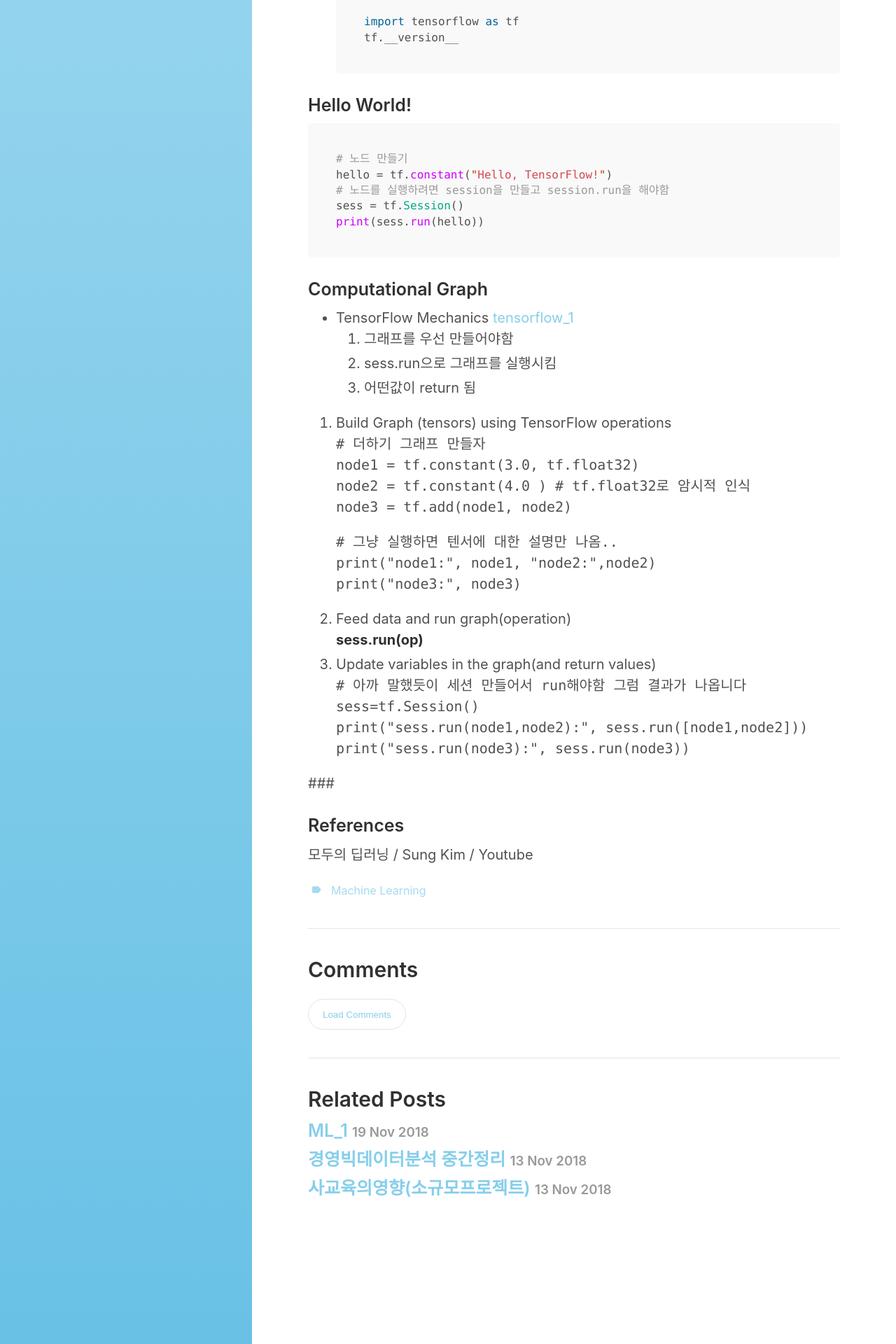
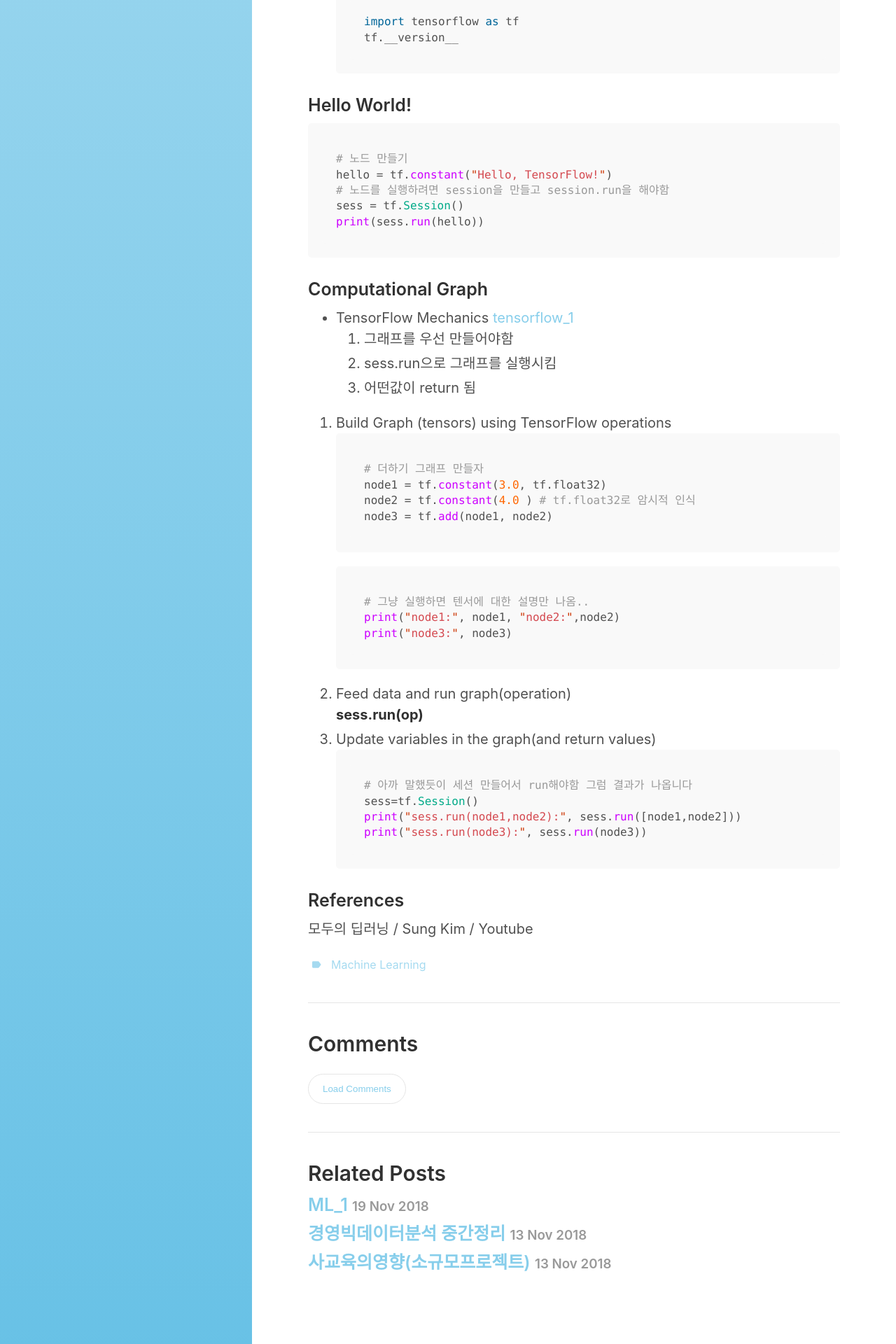
Before and after one commit to vlufoot/vlufoot.github.io, a Jekyll site: the page built from _posts/2018-11-19-ML_1_TensorFlow설치와기본.md, in a window 1280 px wide. Shown: the part 766-2686 px from the top of the page at 70% size. Built offline with Jekyll 4.4.1, drawn with Linux system fonts in a browser that asks for light colours.

Commit message:
Update 2018-11-19-ML_1_TensorFlow설치와기본.md

````diff
--- a/_posts/2018-11-19-ML_1_TensorFlow설치와기본.md
+++ b/_posts/2018-11-19-ML_1_TensorFlow설치와기본.md
@@ -47,13 +47,13 @@
 3. 어떤값이 return 됨
 
 1. Build Graph (tensors) using TensorFlow operations
-```Python
+```python
 # 더하기 그래프 만들자
 node1 = tf.constant(3.0, tf.float32)
 node2 = tf.constant(4.0 ) # tf.float32로 암시적 인식
 node3 = tf.add(node1, node2)
 ```
-```Python
+```python
 # 그냥 실행하면 텐서에 대한 설명만 나옴..
 print("node1:", node1, "node2:",node2)
 print("node3:", node3)
@@ -61,14 +61,13 @@
 2. Feed data and run graph(operation)
 **sess.run(op)**
 3. Update variables in the graph(and return values)
-```Python
+```python
 # 아까 말했듯이 세션 만들어서 run해야함 그럼 결과가 나옵니다
 sess=tf.Session()
 print("sess.run(node1,node2):", sess.run([node1,node2]))
 print("sess.run(node3):", sess.run(node3))
 ```
 
-###
 
 ### References
 모두의 딥러닝 / Sung Kim / Youtube
````
